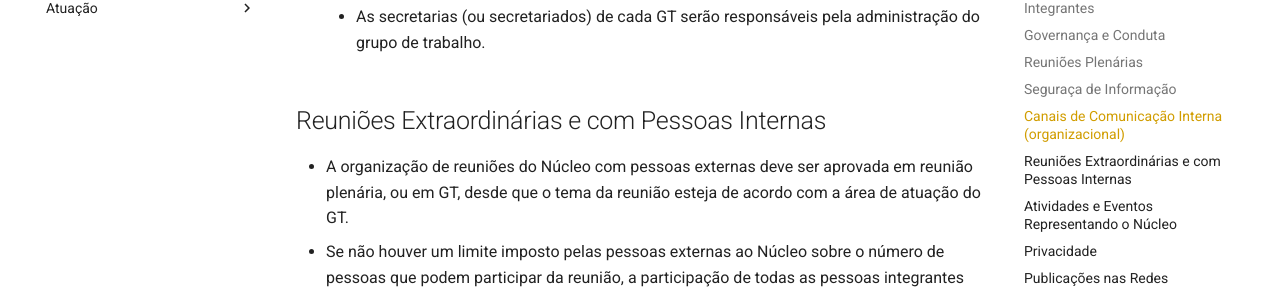
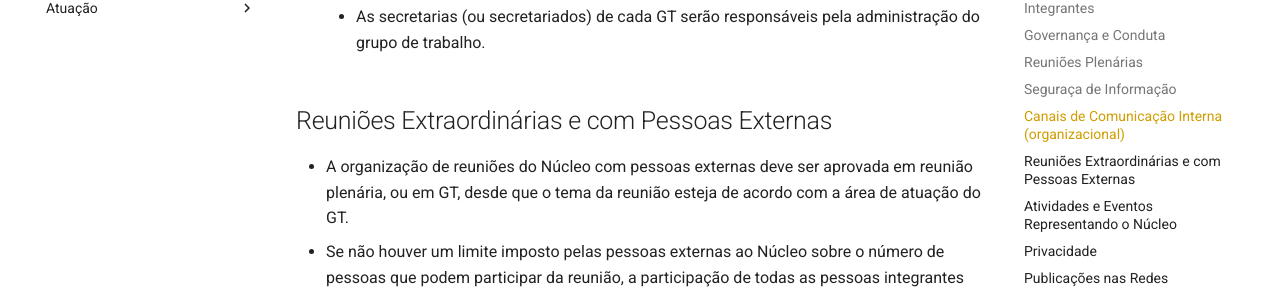
Before and after one commit to exbolsistas/exbolsistas.github.io, an MkDocs documentation site: the page built from docs/estatuto.md, in a window 1280 px wide and 900 px high, scrolled down 4270 px. Shown: the part 154-448 px from the top of the window. Built offline with MkDocs 1.6.1 and Material for MkDocs 9.7.7, drawn with Linux system fonts in a browser that asks for light colours; comment, search, counter and statistics services are not loaded.

Commit message:
Update estatuto.md
Correção de erro textual.

```diff
--- a/docs/estatuto.md
+++ b/docs/estatuto.md
@@ -78,7 +78,7 @@ As senhas de acesso a ferramentas devem ser alteradas pelo menos uma vez por ano
     * Pessoas ou organizações externas convidadas (como a Associação Nacional de Pós-Graduandos - ANPG, representantes das agências de fomento) podem participar de grupos de trabalho designados.
     * As secretarias (ou secretariados) de cada GT serão responsáveis pela administração do grupo de trabalho.
 
-## Reuniões Extraordinárias e com Pessoas Internas
+## Reuniões Extraordinárias e com Pessoas Externas
 
 * A organização de reuniões do Núcleo com pessoas externas deve ser aprovada em reunião plenária, ou em GT, desde que o tema da reunião esteja de acordo com a área de atuação do GT.
 * Se não houver um limite imposto pelas pessoas externas ao Núcleo sobre o número de pessoas que podem participar da reunião, a participação de todas as pessoas integrantes do Núcleo nas reuniões, mesmo que apenas como ouvintes, deverá ser privilegiada. Caso haja limite, a participação deverá ser decidida nos canais de comunicação apropriados.
```
